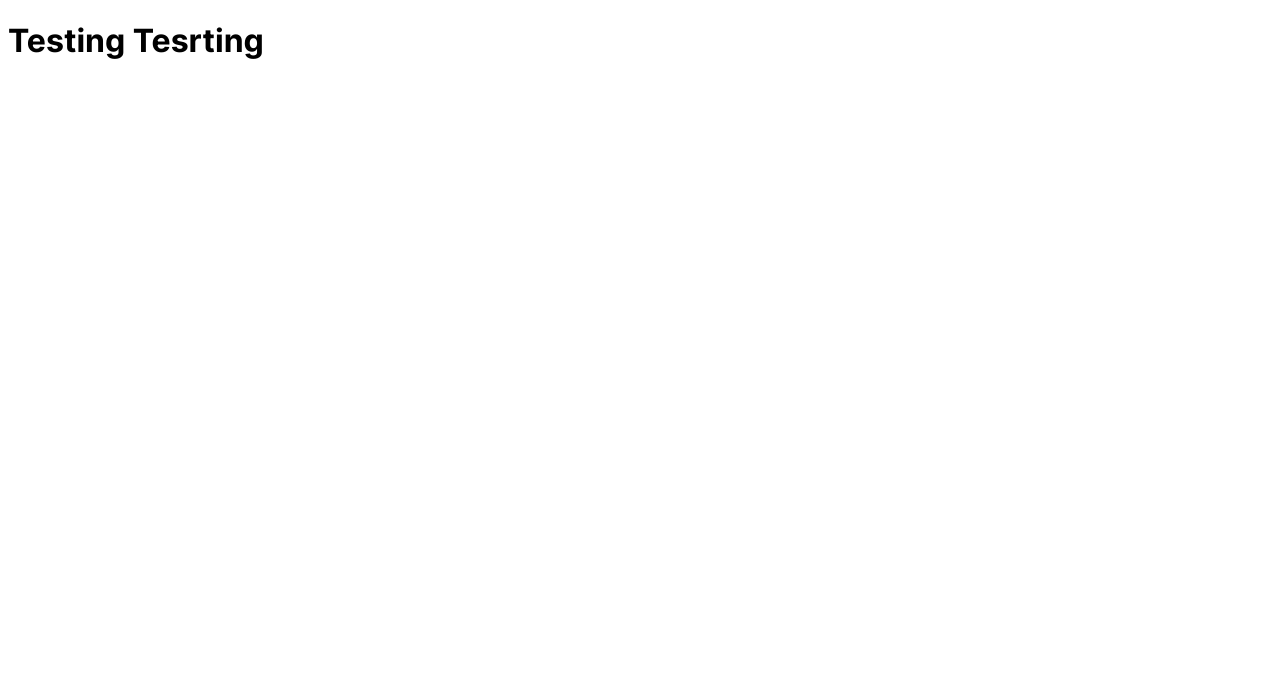
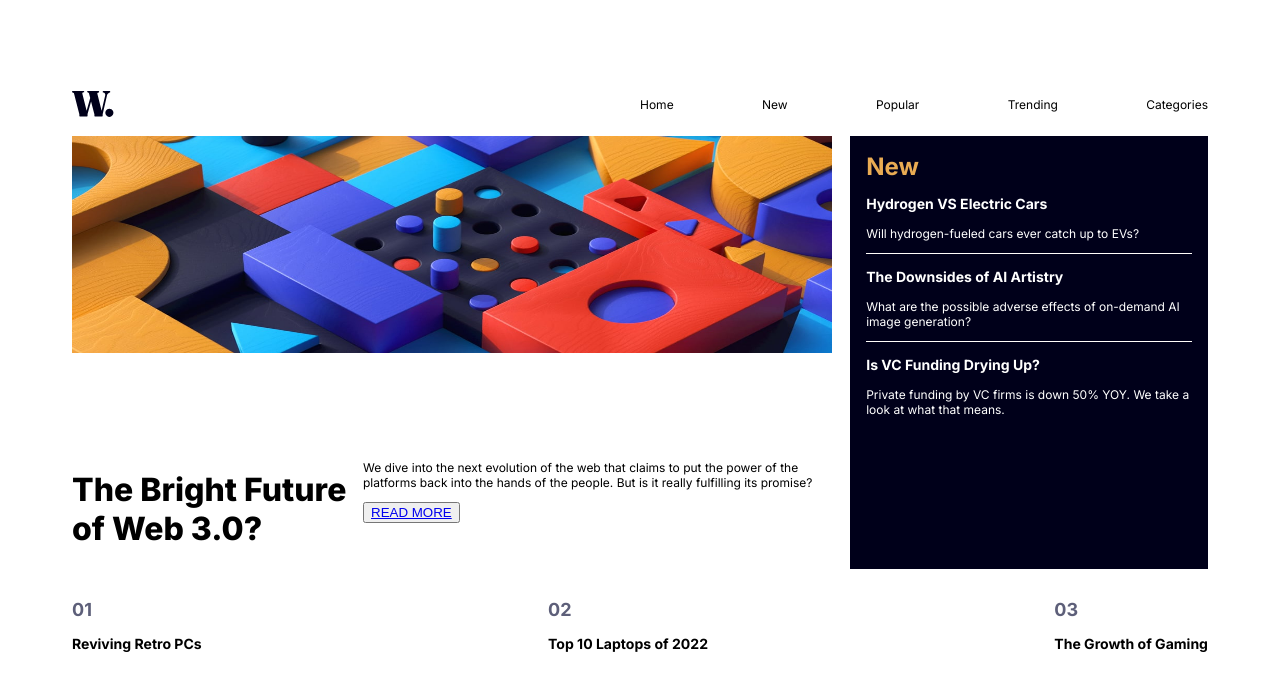
Before and after one commit to tjdanner/news-homepage, a plain HTML site: page index.html in a window 1280 px wide. Drawn offline with Linux system fonts and the light colour scheme.

Commit message:
Added banner, with divs inside that make up most of the page. Ended up putting multiple divs inside one large container div to ensure ideal layout. Using lots of flexbox.

```diff
--- a/index.html
+++ b/index.html
@@ -1,18 +1,84 @@
 <!DOCTYPE html>
 <html lang="en">
+
 <head>
     <meta charset="UTF-8">
     <meta http-equiv="X-UA-Compatible" content="IE=edge">
     <meta name="viewport" content="width=device-width, initial-scale=1.0">
+    <link href="https://fonts.googleapis.com/css2?family=Inter:wght@100;200;300;400;500;600;700;800;900&display=swap"
+        rel="stylesheet">
     <link rel="stylesheet" href="styles.css">
-    <link rel="font" href="assets\fonts\static\Inter-Bold.ttf
-    assets\fonts\static\Inter-ExtraBold.ttf
-    assets\fonts\static\Inter-Regular.ttf
-    assets\fonts\Inter-VariableFont_slnt,wght.ttf">
     <title>Document</title>
 </head>
+
 <body>
-    <h1>Testing Tesrting</h1>
+    <header>
+        <img src="assets\images\logo.svg" alt="Logo">
+        <nav>
+            <li><a href="#">Home</a></li>
+            <li><a href="#">New</a></li>
+            <li><a href="#">Popular</a></li>
+            <li><a href="#">Trending</a></li>
+            <li><a href="#">Categories</a></li>
+        </nav>
+    </header>
+    <div class="container">
+        <div class="banner">
+            <img src="assets\images\image-web-3-desktop.jpg" alt="Banner">
+            <div class="banner-contents">
+                <div>
+                    <h1>The Bright Future of Web 3.0?</h1>
+                </div>
+                <div>
+                    <p>We dive into the next evolution of the web that claims to put the power of the platforms back
+                        into
+                        the hands of the people. But is it really fulfilling its promise?</p>
+                    <button><a href="#">READ MORE</a></button>
+                </div>
+            </div>
+        </div>
+        <div class="latest-news">
+            <h1>New</h1>
+            <div>
+                <h3>Hydrogen VS Electric Cars</h3>
+                <p>Will hydrogen-fueled cars ever catch up to EVs?</p>
+            </div>
+            <div>
+                <h3>The Downsides of AI Artistry</h3>
+                <p>What are the possible adverse effects of on-demand AI image generation?</p>
+            </div>
+            <div>
+                <h3>Is VC Funding Drying Up?</h3>
+                <p>Private funding by VC firms is down 50% YOY. We take a look at what that means.</p>
+            </div>
+        </div>
+    </div>
+    <div class="stories">
+        <div>
+            <img src="" alt="">
+            <div>
+                <h2>01</h2>
+                <h3>Reviving Retro PCs</h3>
+                <p></p>
+            </div>
+        </div>
+        <div>
+            <img src="" alt="">
+            <div>
+                <h2>02</h2>
+                <h3>Top 10 Laptops of 2022</h3>
+                <p></p>
+            </div>
+        </div>
+        <div>
+            <img src="" alt="">
+            <div>
+                <h2>03</h2>
+                <h3>The Growth of Gaming</h3>
+                <p></p>
+            </div>
+        </div>
+    </div>
+</body>
 
-</body>
 </html>
--- a/styles.css
+++ b/styles.css
@@ -1,11 +1,87 @@
-@font-face {
-    font-family: Inter;
-    src: url(assets/fonts/static/Inter-Regular.ttf);
-    src: url(assets/fonts/static/Inter-ExtraBold.ttf);
-    src: url(assets/fonts/static/Inter-Bold.ttf);
-    src: url(assets/fonts/Inter-VariableFont_slnt,wght.ttf);
+body {
+    font-family: 'Inter';
+    font-size: 12px;
+    padding: 64px;
 }
 
-body {
-    font-family: Inter;
+header {
+    display: flex;
+    justify-content: space-between;
+    align-items: center;
+    height: 64px;
 }
+
+header img {
+    height: 40%;
+}
+
+nav {
+    width: 50%;
+    display: flex;
+    justify-content: space-between;
+    list-style: none;
+}
+
+nav a{
+    color: inherit;
+    text-decoration: none;
+}
+
+.container {
+    display: flex;
+    gap: 1.5em;
+}
+
+.banner {
+    display: flex;
+    flex-direction: column;
+    justify-content: space-between;
+    overflow: hidden;
+    width: 70%;
+}
+
+.banner img {
+    width: 100%;
+    height: 50%;
+}
+
+.banner-contents {
+    display: flex;
+}
+
+.banner-contents div{
+    width: fit-content;
+}
+
+.banner-contents div h1 {
+    font-weight:800;
+    font-size: 2rem;
+}
+
+.latest-news {
+    display: flex;
+    flex-direction: column;
+    background-color: hsl(240, 100%, 5%);
+    color: white;
+    padding: 1rem;
+    width: 30%;
+}
+
+.latest-news h1 {
+    color: hsl(35, 77%, 62%);
+    margin: 0;
+}
+
+.latest-news div:nth-of-type(1), .latest-news div:nth-of-type(2){
+    border-bottom: .5px solid hsl(36, 100%, 99%);
+}
+
+.stories {
+    display: flex;
+    justify-content: space-between;
+    width: 100%;
+}
+
+.stories h2{
+    color: hsl(236, 13%, 42%);
+}
```
Also changed, not shown: 1 other file.
